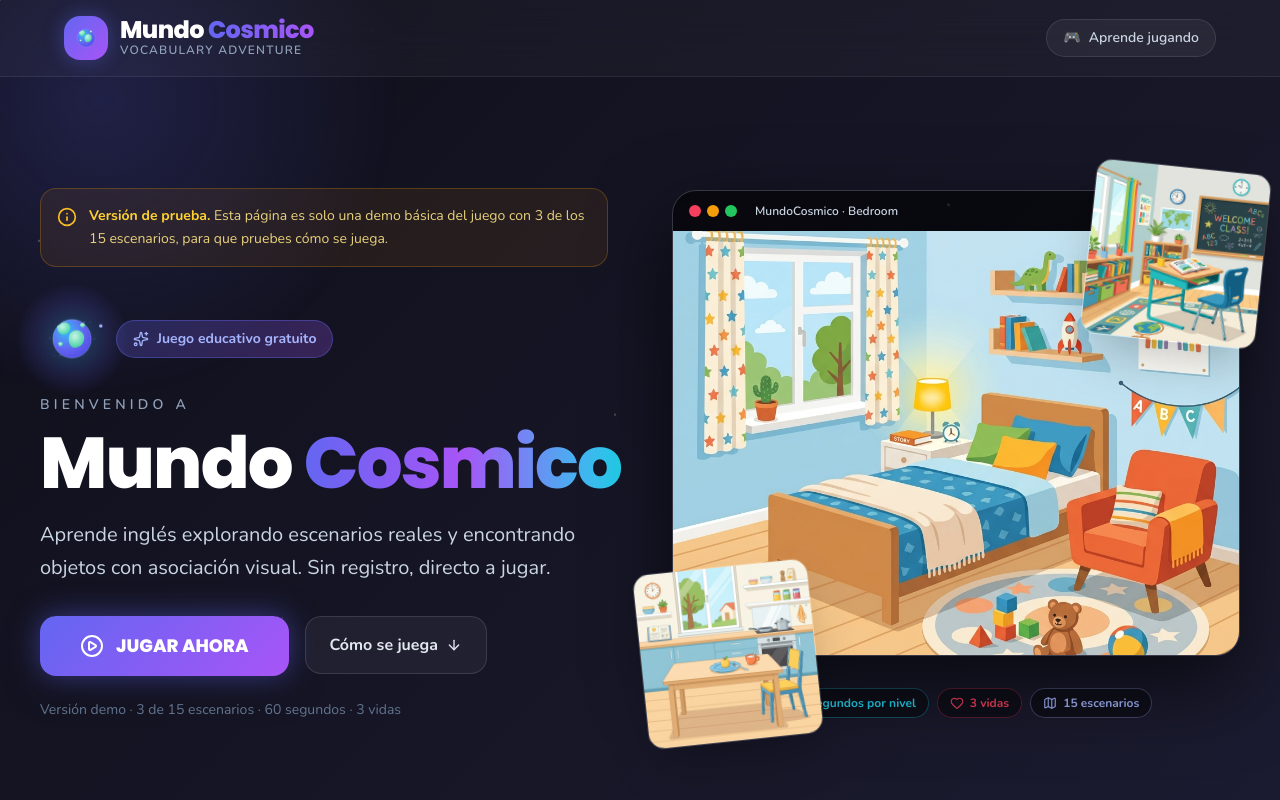
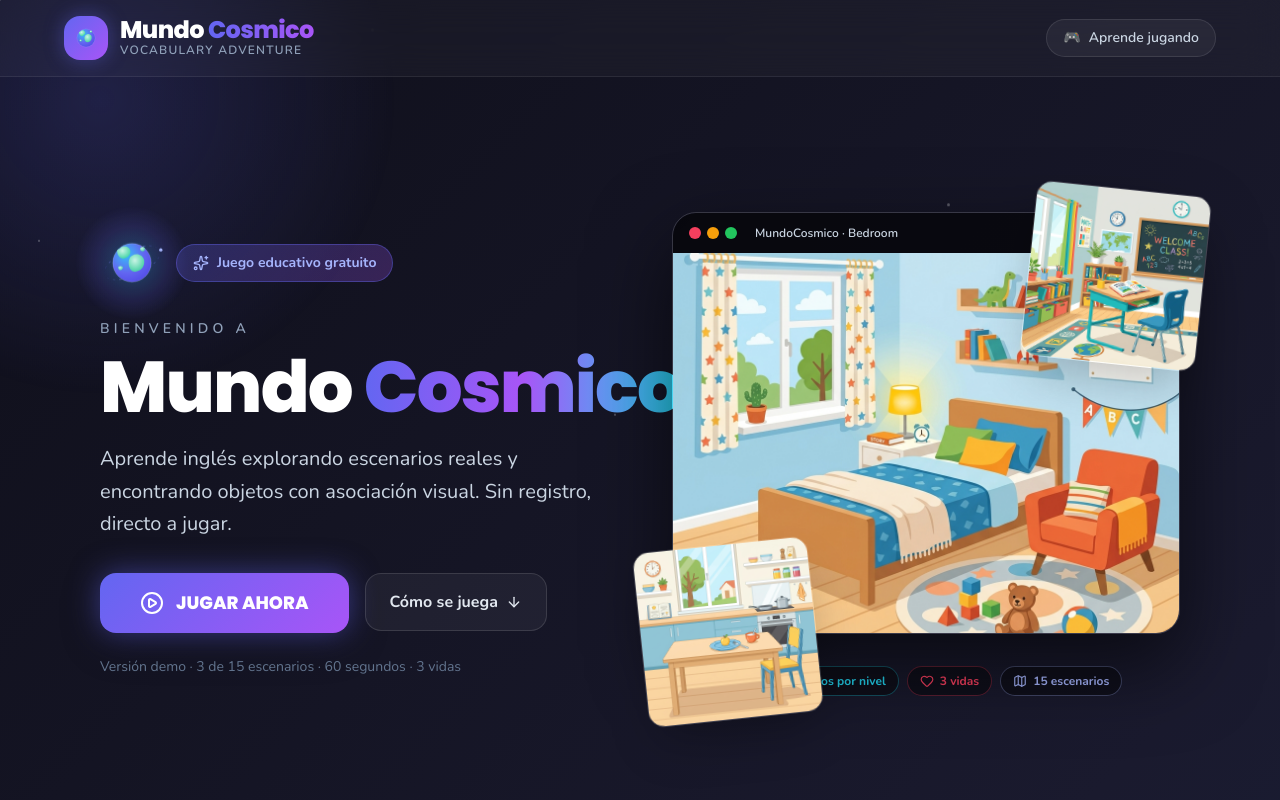
Before and after one commit to MundoMagicoEn/Front-end, a React (Vite) app: page / in a window 1280 px wide. Shown: the top 800 px of the page. Built offline with nearby package versions, Linux system fonts and the light colour scheme.

Commit message:
refactor: update text in InstructionsModal and Game components; remove DemoNotice from Hero

```diff
--- a/src/features/game/components/InstructionsModal.jsx
+++ b/src/features/game/components/InstructionsModal.jsx
@@ -40,7 +40,7 @@ export const InstructionsModal = ({ onStart }) => {
             <strong className="text-pink-400">3. Rápido y preciso:</strong> Tienes <strong>60 segundos</strong> y <strong>3 vidas</strong> por nivel. Si fallas 3 veces o el tiempo se acaba, ¡pierdes el juego!
           </p>
           <p className="text-center text-yellow-400 font-bold mt-4">
-            ¡Tienes 3 vidas! ¿Podrás pasar todos los niveles?
+            ¿Podrás superar todos los niveles?
           </p>
         </div>
 
--- a/src/features/game/view/Game.jsx
+++ b/src/features/game/view/Game.jsx
@@ -157,13 +157,13 @@ export const Game = () => {
                   WebkitTextFillColor: 'transparent',
                 }}
               >
-                You Won! 🏆
+                You Won!
               </h3>
               <p className="text-slate-300 text-lg font-semibold mb-2">
                 ¡Completaste los {totalLevels} niveles de la demo!
               </p>
               <p className="text-slate-500 text-sm mb-8">
-                Esta web es una versión de prueba, con solo {totalLevels} de los 15 escenarios del juego.
+                Esta web es una versión de prueba, con solo {totalLevels} de los 15 escenarios del juego y con menos palabras.
               </p>
 
               <div className="flex gap-3 flex-wrap justify-center">
--- a/src/features/landing/components/DemoNotice.jsx
+++ /dev/null
@@ -1,18 +0,0 @@
-import { Info } from 'lucide-react';
-import { DEMO_LEVELS_COUNT, TOTAL_LEVELS } from '../../../utils/config';
-
-export const DemoNotice = () => (
-  <div
-    className="flex items-start gap-3 max-w-2xl w-full text-left rounded-2xl p-4 mb-10"
-    style={{
-      background: 'rgba(245,158,11,0.08)',
-      border: '1px solid rgba(245,158,11,0.25)',
-    }}
-  >
-    <Info className="w-5 h-5 shrink-0 mt-0.5" style={{ color: '#fbbf24' }} />
-    <p className="text-sm text-amber-200/90 leading-relaxed font-medium">
-      <strong className="text-amber-300">Versión de prueba.</strong> Esta página es solo una demo básica del juego
-      con {DEMO_LEVELS_COUNT} de los {TOTAL_LEVELS} escenarios, para que pruebes cómo se juega.
-    </p>
-  </div>
-);
--- a/src/features/landing/components/Hero.jsx
+++ b/src/features/landing/components/Hero.jsx
@@ -2,7 +2,6 @@ import { ArrowDown, Sparkles } from 'lucide-react';
 import { useSound } from '../../../hooks/useSound';
 import EarthLogo from '../../../components/EarthLogo';
 import { DEMO_LEVELS_COUNT, TOTAL_LEVELS } from '../../../utils/config';
-import { DemoNotice } from './DemoNotice';
 import { PlayButton } from './PlayButton';
 import { GameShowcase } from './GameShowcase';
 import { useStartGame } from '../hooks/useStartGame';
@@ -12,9 +11,8 @@ export const Hero = () => {
   const { playButton } = useSound();
 
   return (
-    <section className="w-full grid lg:grid-cols-2 gap-12 lg:gap-16 items-center min-h-[calc(100vh-110px)] py-12 md:py-16">
+    <section className="grid lg:grid-cols-2 gap-12 p-15 lg:gap-16 items-center min-h-[calc(100vh-110px)] py-12 md:py-16">
       <div className="flex flex-col items-center lg:items-start text-center lg:text-left">
-        <DemoNotice />
 
         <div className="flex items-center gap-3 mb-6">
           <div className="relative">
```
